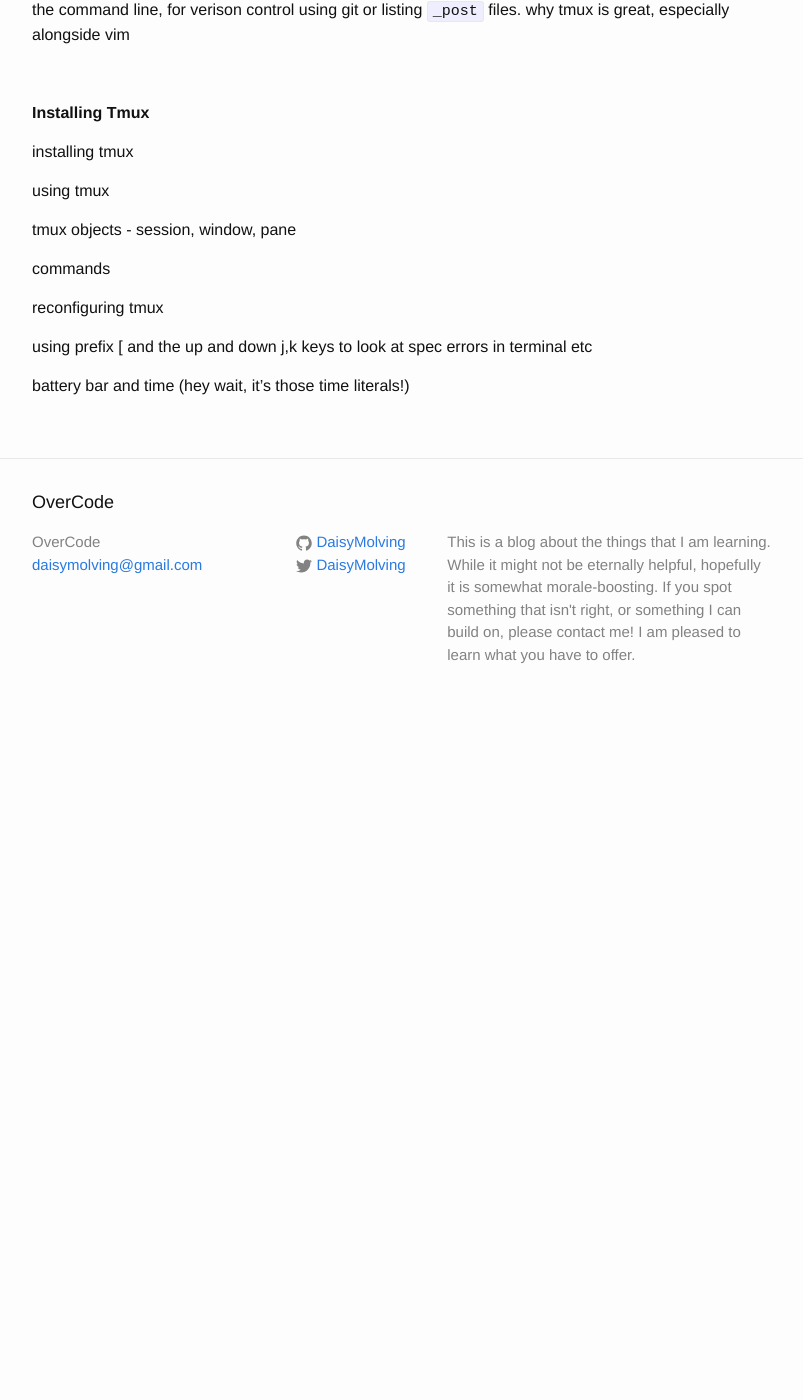
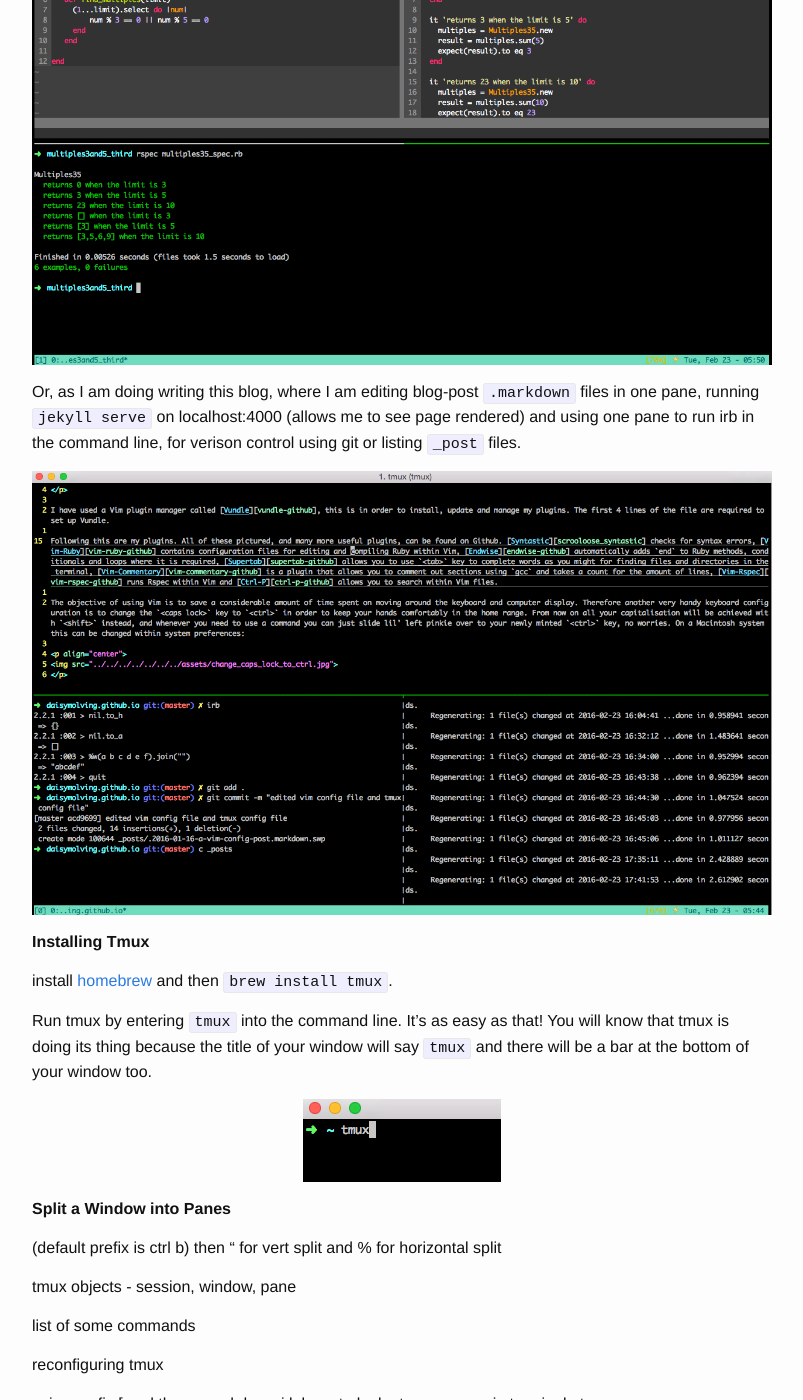
Before and after one commit to DaisyMolving/DaisyMolving.github.io, a Jekyll site: the page built from _posts/2016-01-29-tmux-config.markdown, in a window 1280 px wide and 1400 px high, scrolled down 564 px. Shown: the whole window, without its empty margins (238-1041 px from the left). Built offline with Jekyll 4.4.1, drawn with Linux system fonts in a browser that asks for light colours; before the commit the page ends 1290 px from its top, so only the background shows below that.

Commit message:
began editing tmux config post, added images of examples of tmux use

```diff
--- a/_posts/2016-01-29-tmux-config.markdown
+++ b/_posts/2016-01-29-tmux-config.markdown
@@ -12,25 +12,38 @@ Here are a few examples where it rules:
 
 Running `rspec` in the command line at the same time as using Vim to edit a spec and implementation file.
 
-<p align="center"><img src=""></p>
+<p align="center">
+<img src="../../../../../../../assets/tmux-example-rspec-rb-files.jpg">
+</p>
 
 Or, as I am doing writing this blog, where I am editing blog-post `.markdown` files in one pane, running `jekyll serve` on localhost:4000 (allows me to see page rendered) and using one pane to run irb in the command line, for verison control using git or listing `_post` files.
-why tmux is great, especially alongside vim
 
-<p align="center"><img src=""></p>
+<p align="center">
+<img src="../../../../../../../assets/tmux-example-post-edits-jekyll-serve.jpg">
+</p>
 
 <strong> Installing Tmux </strong>
 
-installing tmux
+install [homebrew][homebrew-install] and then `brew install tmux`.
 
-using tmux
+Run tmux by entering `tmux` into the command line. It's as easy as that! You will know that tmux is doing its thing because the title of your window will say `tmux` and there will be a bar at the bottom of your window too.
+
+<p align="center">
+<img src="../../../../../../../assets/running-tmux.jpg">
+</p>
+
+<strong> Split a Window into Panes </strong>
+
+(default prefix is ctrl b) then " for vert split and % for horizontal split
 
 tmux objects - session, window, pane
 
-commands
+list of some commands
 
 reconfiguring tmux
 
 using prefix [ and the up and down j,k keys to look at spec errors in terminal etc
 
 battery bar and time (hey wait, it's those time literals!)
+
+[homebrew-install]: http://brew.sh/
```
Also changed, not shown: assets/running-tmux.jpg (added), assets/tmux-example-post-edits-jekyll-serve.jpg (added), assets/tmux-example-rspec-rb-files.jpg (added), 1 other file.
